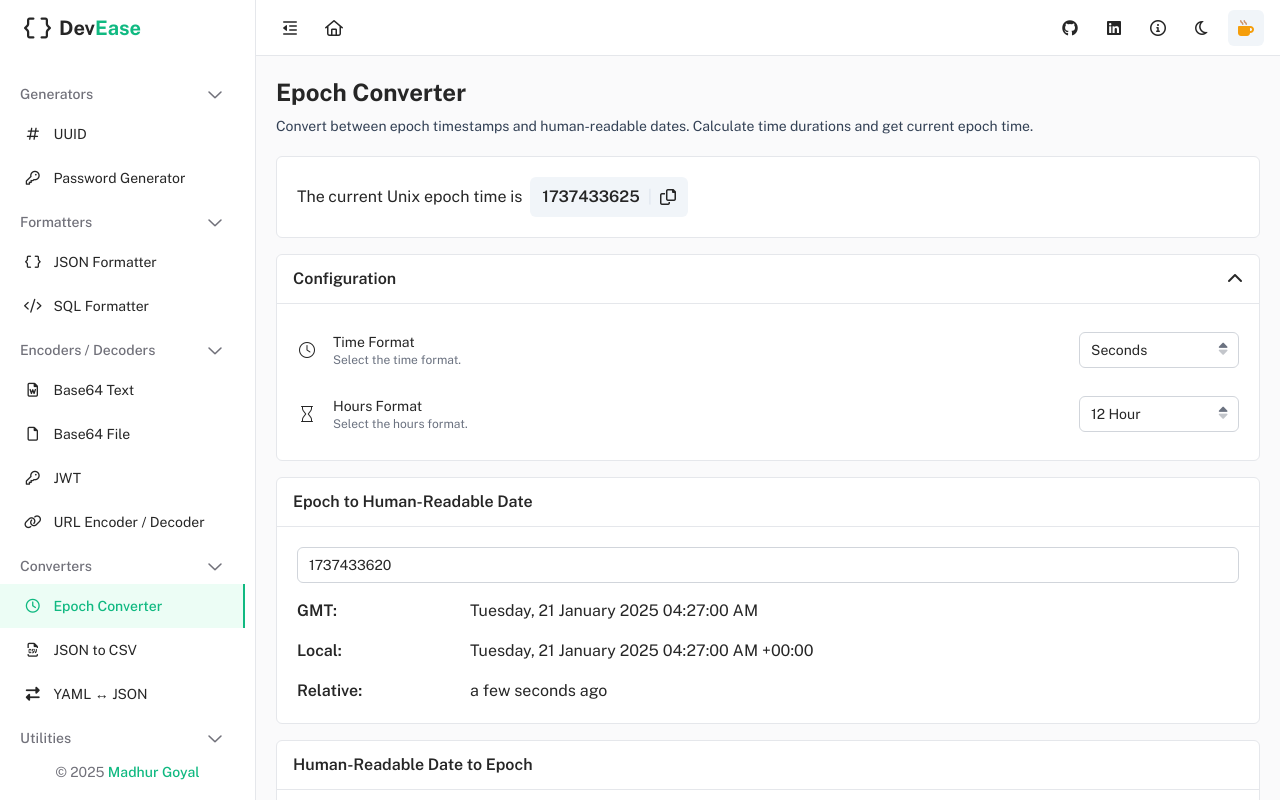
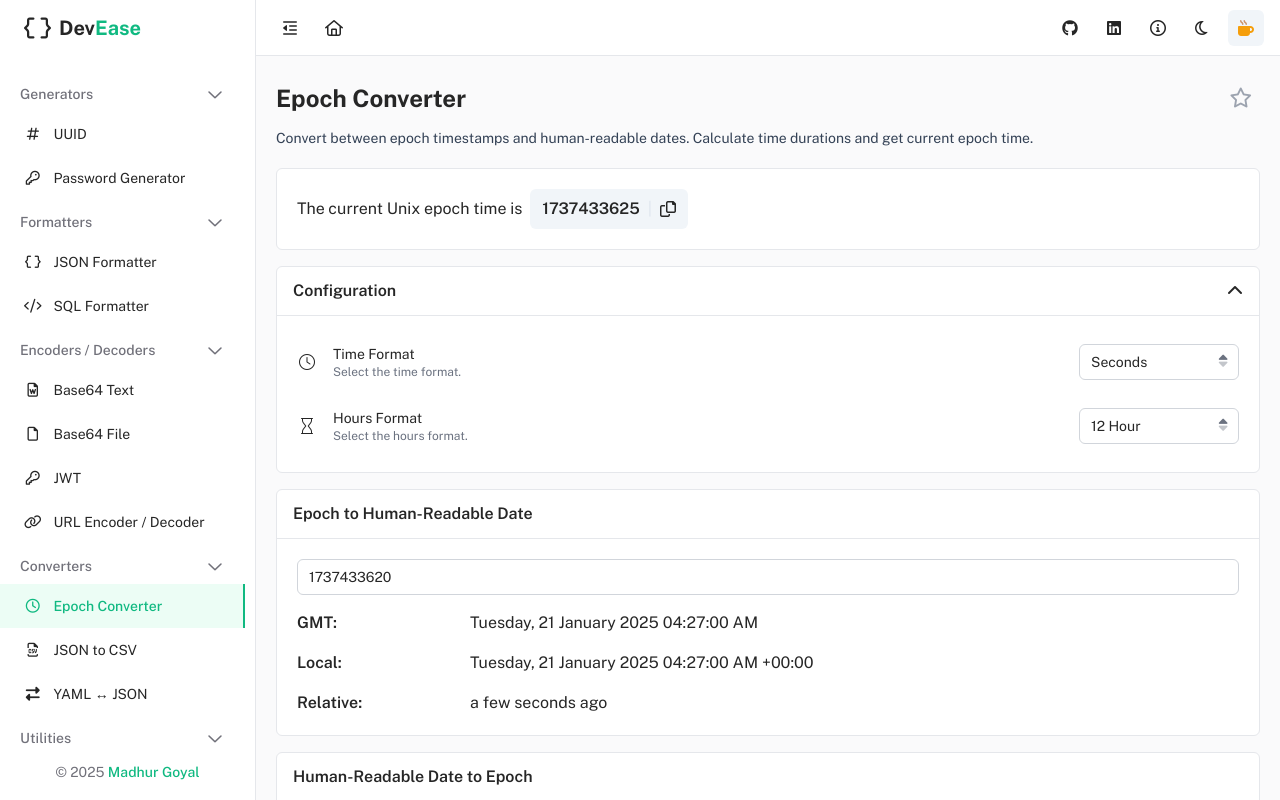
Before and after one commit to mgoyal98/dev-ease, a Next.js app: page /converters/epoch-converter in a window 1280 px wide. Shown: the top 800 px of the page. Built offline with nearby package versions, Linux system fonts and the light colour scheme.

Commit message:
add: star/pin tools

```diff
--- a/src/app/[categoryId]/[toolId]/page.tsx
+++ b/src/app/[categoryId]/[toolId]/page.tsx
@@ -1,7 +1,7 @@
 import { appConfig, navItems } from '@/common/constants';
 import { getNavItemByCategoryAndTool, getNavItemById } from '@/common/utils';
 import Content from '@/components/content';
-import PageTitle from '@/components/page-title';
+import ToolPageTitle from '@/components/tool-page-title';
 import { notFound } from 'next/navigation';
 import ogImage from '@/app/cover.png';
 
@@ -18,7 +18,11 @@ export default async function ToolPage({ params }: ToolPageProps) {
   }
   return (
     <Content>
-      <PageTitle title={data.pageTitle} description={data.description} />
+      <ToolPageTitle
+        toolId={data.id}
+        title={data.pageTitle}
+        description={data.description}
+      />
 
       {data.page && <data.page />}
     </Content>
--- a/src/app/main.layout.tsx
+++ b/src/app/main.layout.tsx
@@ -4,6 +4,7 @@ import { useEffect, useState } from 'react';
 import Header from '@/components/Header';
 import Sidebar from '@/components/Sidebar';
 import { ColorModes, StorageKeys } from '@/common/enums';
+import { StarredToolsProvider } from '@/common/context';
 
 export default function MainLayout({
   children,
@@ -62,6 +63,7 @@ export default function MainLayout({
   };
 
   return (
+    <StarredToolsProvider>
       <div className='w-full flex'>
         <Sidebar isSidebarOpen={isSidebarOpen} onToggleSidebar={toggleSidebar} />
         <div className='flex-1 flex-col overflow-x-hidden'>
@@ -74,5 +76,6 @@ export default function MainLayout({
           {children}
         </div>
       </div>
+    </StarredToolsProvider>
   );
 }
--- a/src/app/page.tsx
+++ b/src/app/page.tsx
@@ -1,11 +1,31 @@
+'use client';
+
 import { getAllCategories, getNavItemsByCategory } from '@/common/utils';
 import Content from '@/components/content';
 import PageTitle from '@/components/page-title';
 import ToolCard from '@/components/tool-card';
+import { useStarredTools } from '@/common/context';
 
 export default function Home() {
+  const { getStarredTools } = useStarredTools();
+  const starredTools = getStarredTools();
+
   return (
     <Content>
+      {starredTools.length > 0 && (
+        <div className='mb-10'>
+          <PageTitle
+            title='Favorites'
+            description='Your favorite tools pinned for quick access.'
+            icon='fas fa-star text-amber-500'
+          />
+          <div className='grid grid-cols-1 sm:grid-cols-2 md:grid-cols-2 lg:grid-cols-3 xl:grid-cols-4 gap-4'>
+            {starredTools.map((tool) => (
+              <ToolCard key={`starred-${tool.id}`} {...tool} />
+            ))}
+          </div>
+        </div>
+      )}
       {getAllCategories().map((category) => (
         <div key={category.id} className='mb-10'>
           <PageTitle title={category.name} description={category.description} />
--- /dev/null
+++ b/src/common/context/index.ts
@@ -0,0 +1 @@
+export { StarredToolsProvider, useStarredTools } from './starred-tools.context';
--- /dev/null
+++ b/src/common/context/starred-tools.context.tsx
@@ -0,0 +1,71 @@
+'use client';
+
+import { createContext, useContext, useEffect, useState, ReactNode } from 'react';
+import { StorageKeys } from '@/common/enums';
+import { navItems } from '@/common/constants';
+import { INavItem } from '@/common/interfaces';
+
+interface StarredToolsContextType {
+  starredToolIds: string[];
+  isStarred: (toolId: string) => boolean;
+  toggleStar: (toolId: string) => void;
+  getStarredTools: () => INavItem[];
+}
+
+const StarredToolsContext = createContext<StarredToolsContextType | undefined>(undefined);
+
+export function StarredToolsProvider({ children }: { children: ReactNode }) {
+  const [starredToolIds, setStarredToolIds] = useState<string[]>([]);
+  const [isLoaded, setIsLoaded] = useState(false);
+
+  useEffect(() => {
+    const saved = localStorage.getItem(StorageKeys.StarredTools);
+    if (saved) {
+      try {
+        setStarredToolIds(JSON.parse(saved));
+      } catch {
+        setStarredToolIds([]);
+      }
+    }
+    setIsLoaded(true);
+  }, []);
+
+  useEffect(() => {
+    if (isLoaded) {
+      localStorage.setItem(StorageKeys.StarredTools, JSON.stringify(starredToolIds));
+    }
+  }, [starredToolIds, isLoaded]);
+
+  const isStarred = (toolId: string) => starredToolIds.includes(toolId);
+
+  const toggleStar = (toolId: string) => {
+    setStarredToolIds((prev) => {
+      if (prev.includes(toolId)) {
+        return prev.filter((id) => id !== toolId);
+      }
+      return [...prev, toolId];
+    });
+  };
+
+  const getStarredTools = () => {
+    return navItems.filter(
+      (item) => starredToolIds.includes(item.id) && item.visibleOnSidebar
+    );
+  };
+
+  return (
+    <StarredToolsContext.Provider
+      value={{ starredToolIds, isStarred, toggleStar, getStarredTools }}
+    >
+      {children}
+    </StarredToolsContext.Provider>
+  );
+}
+
+export function useStarredTools() {
+  const context = useContext(StarredToolsContext);
+  if (context === undefined) {
+    throw new Error('useStarredTools must be used within a StarredToolsProvider');
+  }
+  return context;
+}
--- a/src/common/enums/storage-keys.enum.ts
+++ b/src/common/enums/storage-keys.enum.ts
@@ -2,6 +2,7 @@ export enum StorageKeys {
   ColorMode = 'color-mode-v1',
   SidebarCollapsedItems = 'sidebar-collapsed-items-v1',
   SidebarOpen = 'sidebar-open-v1',
+  StarredTools = 'starred-tools-v1',
   UuidConfigs = 'uuid-configs-v1',
   JsonFormatterConfigs = 'json-formatter-configs-v1',
   Base64TextEncoderDecoderConfigs = 'base64-text-encoder-decoder-configs-v1',
--- a/src/components/Sidebar/index.tsx
+++ b/src/components/Sidebar/index.tsx
@@ -3,11 +3,12 @@
 import { appConfig, navCategories } from '@/common/constants';
 import Link from 'next/link';
 import { usePathname } from 'next/navigation';
-import { SidebarItem, SidebarItemHeading } from './sidebar-items';
+import { SidebarItem, SidebarItemHeading, StarredSidebarItem } from './sidebar-items';
 import { StorageKeys } from '@/common/enums';
 import { useEffect, useState } from 'react';
 import { getNavItemsByCategory } from '@/common/utils';
 import ExternalLink from '@/components/external-link';
+import { useStarredTools } from '@/common/context';
 
 export default function Sidebar({
   isSidebarOpen,
@@ -19,6 +20,8 @@ export default function Sidebar({
   const [collapsedItems, setCollapsedItems] = useState<Record<string, boolean>>(
     {}
   );
+  const { getStarredTools, toggleStar } = useStarredTools();
+  const starredTools = getStarredTools();
 
   useEffect(() => {
     setCollapsedItems(
@@ -75,6 +78,33 @@ export default function Sidebar({
             scrollbarColor: '#eaeaea #0000',
           }}
         >
+          {/* Favorites Section */}
+          {starredTools.length > 0 && (
+            <div className='w-full'>
+              <SidebarItemHeading
+                label='Favorites'
+                icon='fas fa-star text-amber-500'
+                isOpen={!collapsedItems['favorites']}
+                onClick={() => toggleCollapsedItem('favorites')}
+              />
+              {!collapsedItems['favorites'] && (
+                <>
+                  {starredTools.map((navItem, navIndex) => (
+                    <StarredSidebarItem
+                      key={`starred-${navItem.id}-${navIndex}`}
+                      label={navItem.name}
+                      icon={navItem.icon}
+                      active={navItem.route === pathname}
+                      route={navItem.route ?? '/'}
+                      onToggleSidebar={onToggleSidebar}
+                      onUnstar={() => toggleStar(navItem.id)}
+                    />
+                  ))}
+                </>
+              )}
+            </div>
+          )}
+
           {/* Navigation */}
           {Object.values(navCategories).map((category, catIndex) => {
             if (!category.visibleOnSidebar) return null; // Skip items not visible on the sidebar
@@ -102,6 +132,7 @@ export default function Sidebar({
                             icon={navItem.icon}
                             active={navItem.route === pathname}
                             route={navItem.route ?? '/'}
+                            toolId={navItem.page ? navItem.id : undefined}
                             onToggleSidebar={onToggleSidebar}
                           />
                         );
--- a/src/components/Sidebar/sidebar-items.tsx
+++ b/src/components/Sidebar/sidebar-items.tsx
@@ -1,11 +1,15 @@
 import Link from 'next/link';
+import { Tooltip } from 'react-tooltip';
+import { useStarredTools } from '@/common/context';
 
 export function SidebarItemHeading({
   label,
+  icon,
   isOpen,
   onClick,
 }: {
   label: string;
+  icon?: string;
   isOpen?: boolean;
   onClick?: () => void;
 }) {
@@ -14,7 +18,10 @@ export function SidebarItemHeading({
       className='flex items-center justify-between w-full mt-3 px-5 text-zinc-500 mb-2 hover:text-zinc-600 dark:hover:text-zinc-400 hover:cursor-pointer transition-all duration-200'
       onClick={onClick}
     >
-      <h6 className='text-sm font-medium'>{label}</h6>
+      <h6 className='text-sm font-medium flex items-center gap-2'>
+        {icon && <i className={icon} />}
+        {label}
+      </h6>
       <i
         className={`far fa-fw ${
           isOpen ? 'fa-chevron-down' : 'fa-chevron-right'
@@ -29,12 +36,14 @@ export function SidebarItem({
   icon,
   active,
   route,
+  toolId,
   onToggleSidebar,
 }: {
   label: string;
   icon: string;
   active?: boolean;
   route: string;
+  toolId?: string;
   onToggleSidebar: () => void;
 }) {
   const handleCloseSidebar = () => {
@@ -46,10 +55,49 @@ export function SidebarItem({
   };
 
   return (
+    <SidebarItemWithStar
+      label={label}
+      icon={icon}
+      active={active}
+      route={route}
+      toolId={toolId}
+      onCloseSidebar={handleCloseSidebar}
+    />
+  );
+}
+
+function SidebarItemWithStar({
+  label,
+  icon,
+  active,
+  route,
+  toolId,
+  onCloseSidebar,
+}: {
+  label: string;
+  icon: string;
+  active?: boolean;
+  route: string;
+  toolId?: string;
+  onCloseSidebar: () => void;
+}) {
+  const { isStarred, toggleStar } = useStarredTools();
+  const starred = toolId ? isStarred(toolId) : false;
+
+  const handleStarClick = (e: React.MouseEvent) => {
+    e.preventDefault();
+    e.stopPropagation();
+    if (toolId) {
+      toggleStar(toolId);
+    }
+  };
+
+  return (
+    <div className='group relative'>
       <Link
         href={route}
-      onClick={handleCloseSidebar}
-      className={`flex items-center w-full  gap-3 pr-4 pl-6 py-3 text-sm hover:bg-emerald-50 dark:hover:bg-zinc-800 border-r-2 border-transparent transition-colors duration-200 ${
+        onClick={onCloseSidebar}
+        className={`flex items-center w-full gap-3 pr-8 pl-6 py-3 text-sm hover:bg-emerald-50 dark:hover:bg-zinc-800 border-r-2 border-transparent transition-colors duration-200 ${
           active
             ? 'border-r-emerald-500 bg-emerald-50 dark:bg-zinc-800 text-emerald-500 dark:text-emerald-500 font-medium'
             : ''
@@ -58,5 +106,76 @@ export function SidebarItem({
         <i className={`${icon}`}></i>
         {label}
       </Link>
+      {toolId && (
+        <button
+          onClick={handleStarClick}
+          className={`absolute right-3 top-1/2 -translate-y-1/2 p-1 rounded transition-all duration-200 ${
+            starred
+              ? 'text-amber-500 hover:text-amber-600'
+              : 'text-gray-400 opacity-0 group-hover:opacity-100 hover:text-amber-500'
+          }`}
+          data-tooltip-id={`sidebar-star-${toolId}`}
+          data-tooltip-content={starred ? 'Remove from favorites' : 'Add to favorites'}
+        >
+          <i className={`${starred ? 'fas' : 'far'} fa-star text-xs`} />
+          <Tooltip id={`sidebar-star-${toolId}`} />
+        </button>
+      )}
+    </div>
   );
 }
+
+export function StarredSidebarItem({
+  label,
+  icon,
+  active,
+  route,
+  onToggleSidebar,
+  onUnstar,
+}: {
+  label: string;
+  icon: string;
+  active?: boolean;
+  route: string;
+  onToggleSidebar: () => void;
+  onUnstar: () => void;
+}) {
+  const handleCloseSidebar = () => {
+    const isLargeScreen = window.innerWidth >= 1024;
+    if (!isLargeScreen) {
+      onToggleSidebar();
+    }
+  };
+
+  const handleUnstar = (e: React.MouseEvent) => {
+    e.preventDefault();
+    e.stopPropagation();
+    onUnstar();
+  };
+
+  return (
+    <div className='group relative'>
+      <Link
+        href={route}
+        onClick={handleCloseSidebar}
+        className={`flex items-center w-full gap-3 pr-8 pl-6 py-3 text-sm hover:bg-emerald-50 dark:hover:bg-zinc-800 border-r-2 border-transparent transition-colors duration-200 ${
+          active
+            ? 'border-r-emerald-500 bg-emerald-50 dark:bg-zinc-800 text-emerald-500 dark:text-emerald-500 font-medium'
+            : ''
+        }`}
+      >
+        <i className={`${icon}`}></i>
+        {label}
+      </Link>
+      <button
+        onClick={handleUnstar}
+        className='absolute right-3 top-1/2 -translate-y-1/2 p-1 rounded opacity-0 group-hover:opacity-100 text-gray-400 hover:text-amber-500 transition-all duration-200'
+        data-tooltip-id={`unstar-${label}`}
+        data-tooltip-content='Remove from favorites'
+      >
+        <i className='fas fa-times text-xs' />
+        <Tooltip id={`unstar-${label}`} />
+      </button>
+    </div>
+  );
+}
--- a/src/components/page-title.tsx
+++ b/src/components/page-title.tsx
@@ -1,13 +1,16 @@
 export default function PageTitle({
   title,
   description,
+  icon,
 }: {
   title: string;
   description?: string;
+  icon?: string;
 }) {
   return (
     <>
-      <h1 className={`text-2xl font-bold ${description ? 'mb-2' : 'mb-5'}`}>
+      <h1 className={`text-2xl font-bold ${description ? 'mb-2' : 'mb-5'} flex items-center gap-3`}>
+        {icon && <i className={icon} />}
         {title}
       </h1>
       {description && (
--- a/src/components/tool-card.tsx
+++ b/src/components/tool-card.tsx
@@ -1,10 +1,23 @@
+'use client';
+
 import { INavItem } from '@/common/interfaces';
 import { Card, CardContent } from './card';
 import Link from 'next/link';
+import { useStarredTools } from '@/common/context';
+import { Tooltip } from 'react-tooltip';
 
 export default function ToolCard(tool: INavItem) {
+  const { isStarred, toggleStar } = useStarredTools();
+  const starred = isStarred(tool.id);
+
+  const handleStarClick = (e: React.MouseEvent) => {
+    e.preventDefault();
+    e.stopPropagation();
+    toggleStar(tool.id);
+  };
+
   return (
-    <Card className='hover:bg-slate-50 transition-colors duration-200 dark:hover:bg-zinc-700'>
+    <Card className='hover:bg-slate-50 transition-colors duration-200 dark:hover:bg-zinc-700 relative group'>
       <Link
         href={tool.route || tool.externalLink || '#'}
         target={tool.externalLink ? '_blank' : '_self'}
@@ -14,7 +27,7 @@ export default function ToolCard(tool: INavItem) {
             <div className='flex flex-row items-center justify-center'>
               <i className={`text-3xl ${tool.icon}`} />
             </div>
-            <div className='flex flex-col gap-1.5'>
+            <div className='flex flex-col gap-1.5 pr-6'>
               <h3 className='text-lg font-bold'>{tool.name}</h3>
               <p className='text-sm text-slate-700 dark:text-slate-300'>
                 {tool.description}
@@ -23,6 +36,19 @@ export default function ToolCard(tool: INavItem) {
           </div>
         </CardContent>
       </Link>
+      <button
+        onClick={handleStarClick}
+        className={`absolute top-3 right-3 p-1.5 rounded-md transition-all duration-200 ${
+          starred
+            ? 'text-amber-500 hover:text-amber-600'
+            : 'text-gray-400 dark:text-gray-500 opacity-0 group-hover:opacity-100 hover:text-amber-500 dark:hover:text-amber-400'
+        }`}
+        data-tooltip-id={`star-tooltip-${tool.id}`}
+        data-tooltip-content={starred ? 'Remove from favorites' : 'Add to favorites'}
+      >
+        <i className={`${starred ? 'fas' : 'far'} fa-star text-xl`} />
+        <Tooltip id={`star-tooltip-${tool.id}`} />
+      </button>
     </Card>
   );
 }
--- /dev/null
+++ b/src/components/tool-page-title.tsx
@@ -0,0 +1,47 @@
+'use client';
+
+import { useStarredTools } from '@/common/context';
+import { Tooltip } from 'react-tooltip';
+
+export default function ToolPageTitle({
+  toolId,
+  title,
+  description,
+}: {
+  toolId: string;
+  title: string;
+  description?: string;
+}) {
+  const { isStarred, toggleStar } = useStarredTools();
+  const starred = isStarred(toolId);
+
+  const handleStarClick = () => {
+    toggleStar(toolId);
+  };
+
+  return (
+    <>
+      <div className='flex items-center justify-between gap-4 mb-2'>
+        <h1 className='text-2xl font-bold'>{title}</h1>
+        <button
+          onClick={handleStarClick}
+          className={`p-2 rounded-md transition-all duration-200 ${
+            starred
+              ? 'text-amber-500 hover:text-amber-600'
+              : 'text-gray-400 hover:text-amber-500 dark:text-gray-500 dark:hover:text-amber-400'
+          }`}
+          data-tooltip-id={`tool-page-star-${toolId}`}
+          data-tooltip-content={starred ? 'Remove from favorites' : 'Add to favorites'}
+        >
+          <i className={`${starred ? 'fas' : 'far'} fa-star text-xl`} />
+          <Tooltip id={`tool-page-star-${toolId}`} />
+        </button>
+      </div>
+      {description && (
+        <p className='text-sm text-slate-700 mb-5 dark:text-slate-300'>
+          {description}
+        </p>
+      )}
+    </>
+  );
+}
```
Lines whose indentation alone changed are shown as unchanged.
